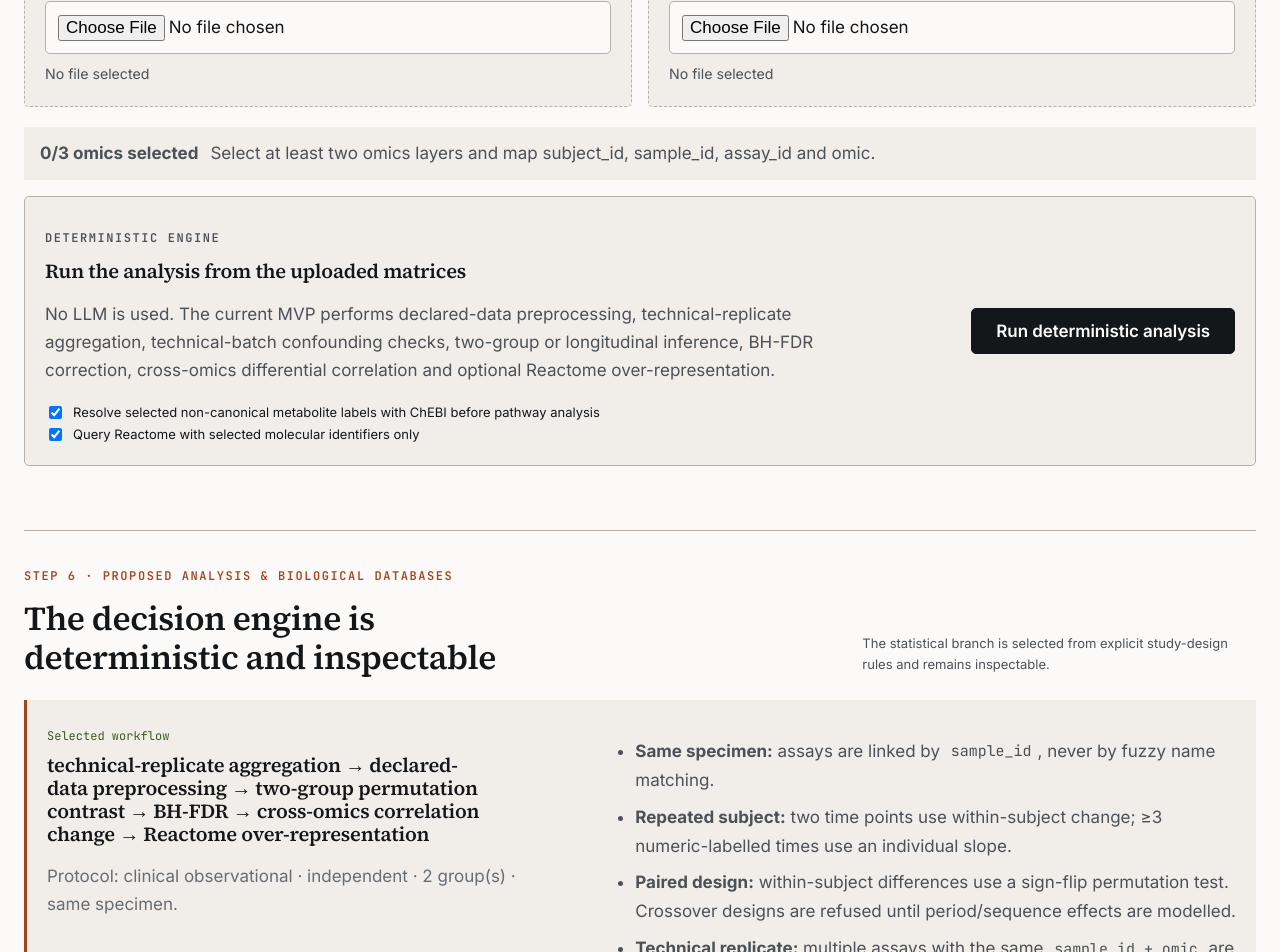
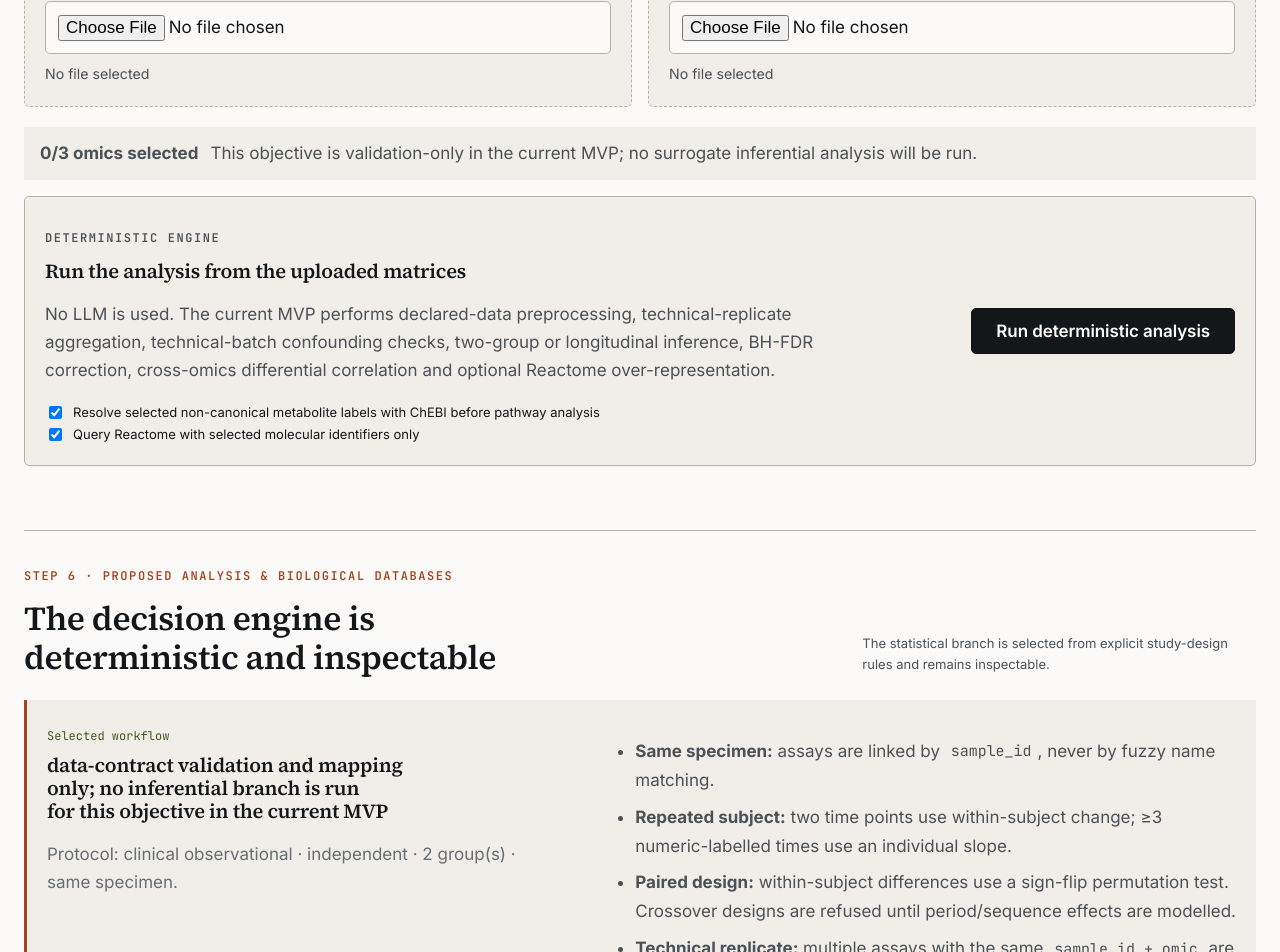
Before and after one commit to rberrah/rberrah.github.io, a SvelteKit app: page /multiomics in a window 1280 px wide. Shown: the part 4500-5452 px from the top of the page. Built offline with nearby package versions, Linux system fonts and the light colour scheme.

Commit message:
Disable non-operational multi-omics objectives cleanly

```diff
--- a/src/routes/multiomics/+page.svelte
+++ b/src/routes/multiomics/+page.svelte
@@ -648,10 +648,13 @@
   $: mappedSamples = uniqueMapped('sample_id').size;
   $: mappedAssays = uniqueMapped('assay_id').size;
   $: replicateGroups = technicalReplicateGroups();
-  $: ready = omicsCount >= 2 && Boolean(files.metadata) && requiredMappingsComplete;
-  $: analysisPlan = longitudinal === 'yes' || objective === 'time'
-    ? 'technical-replicate aggregation → declared-data preprocessing → within-subject change → permutation contrast → BH-FDR → cross-omics correlation change → Reactome over-representation'
-    : 'technical-replicate aggregation → declared-data preprocessing → two-group permutation contrast → BH-FDR → cross-omics correlation change → Reactome over-representation';
+  $: objectiveOperational = objective === 'groups' || objective === 'time';
+  $: ready = omicsCount >= 2 && Boolean(files.metadata) && requiredMappingsComplete && objectiveOperational;
+  $: analysisPlan = objective === 'time'
+    ? 'technical-replicate aggregation → declared-data preprocessing → batch-confounding audit → within-subject change/slope → deterministic inference → BH-FDR → cross-omics correlation change → Reactome over-representation'
+    : objective === 'groups'
+      ? 'technical-replicate aggregation → declared-data preprocessing → batch-confounding audit → group contrast → deterministic inference → BH-FDR → cross-omics correlation change → Reactome over-representation'
+      : 'data-contract validation and mapping only; no inferential branch is run for this objective in the current MVP';
 </script>
 
 <svelte:head>
@@ -1199,7 +1202,11 @@
 
   <div class="status" class:ready>
     <strong>{omicsCount}/3 omics selected</strong>
-    <span>{ready ? 'The structural contract is sufficient to run the deterministic MVP.' : 'Select at least two omics layers and map subject_id, sample_id, assay_id and omic.'}</span>
+    <span>{ready
+      ? 'The structural contract and scientific objective are sufficient to run the deterministic MVP.'
+      : !objectiveOperational
+        ? 'This objective is validation-only in the current MVP; no surrogate inferential analysis will be run.'
+        : 'Select at least two omics layers and map subject_id, sample_id, assay_id and omic.'}</span>
   </div>
 
   <div class="run-box">
```
